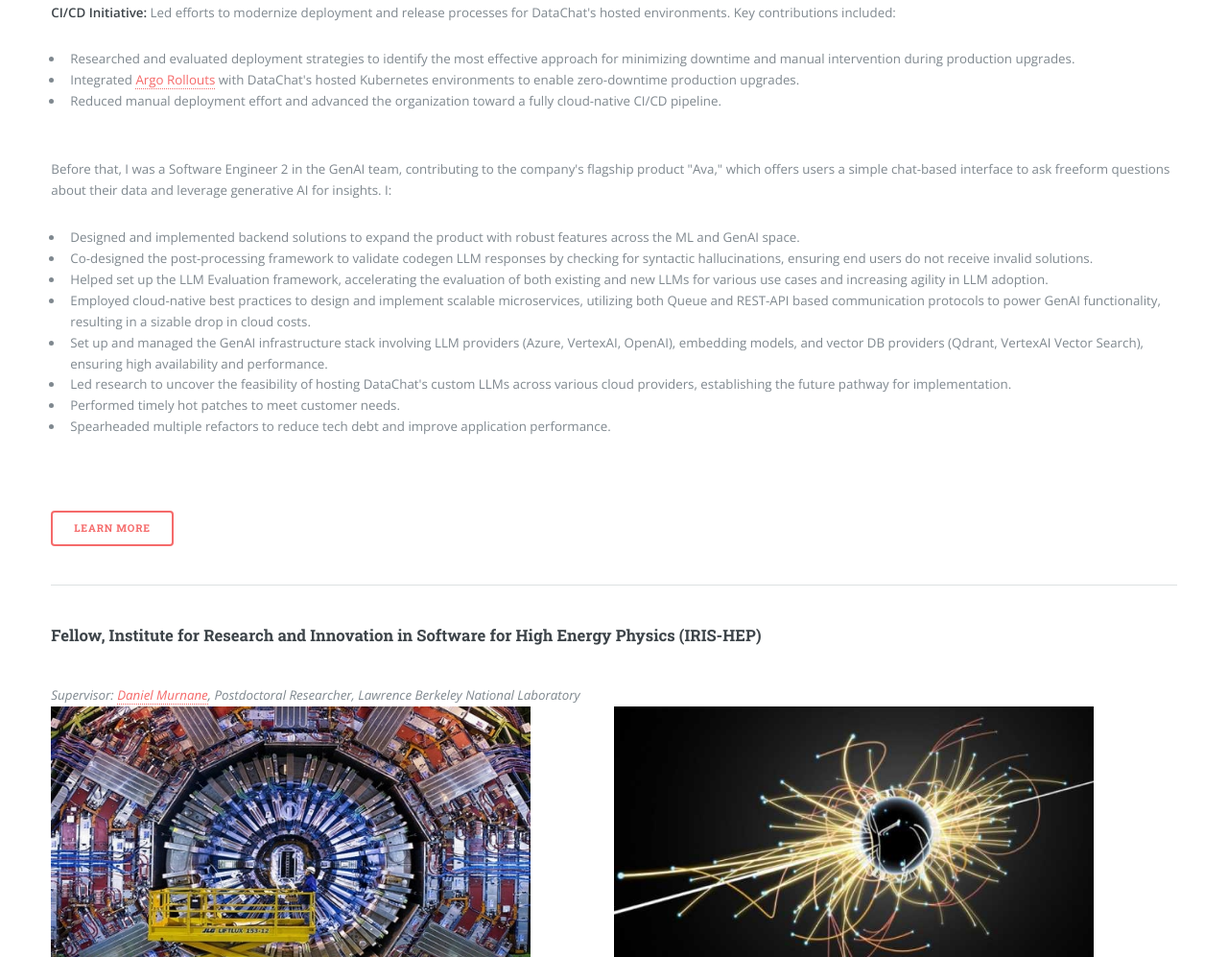
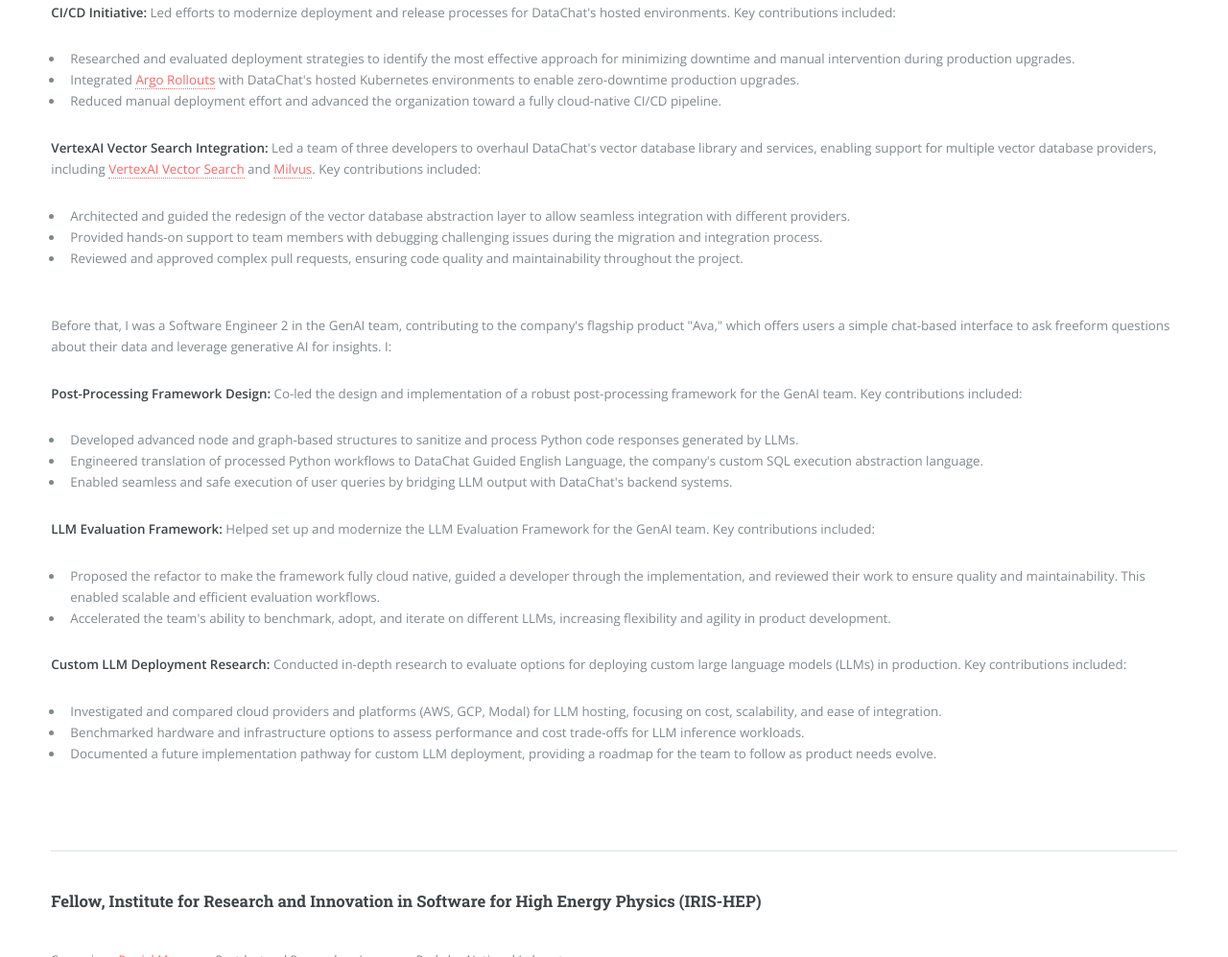
Before and after one commit to VarunSreenivasan16/VarunSreenivasan16.github.io, a plain HTML site: page vs/experience.html in a window 1280 px wide. Shown: the part 1955-2952 px from the top of the page at 96% size. Drawn offline with nearby package versions, Linux system fonts and the light colour scheme.

Commit message:
increase info

```diff
--- a/vs/experience.html
+++ b/vs/experience.html
@@ -109,26 +109,34 @@ margin:auto;
   <li>Integrated <a href="https://argoproj.github.io/rollouts/" target="_blank" rel="noopener noreferrer">Argo Rollouts</a> with DataChat's hosted Kubernetes environments to enable zero-downtime production upgrades.</li>
   <li>Reduced manual deployment effort and advanced the organization toward a fully cloud-native CI/CD pipeline.</li>
 </ul>
+<p><b>VertexAI Vector Search Integration:</b> Led a team of three developers to overhaul DataChat's vector database library and services, enabling support for multiple vector database providers, including <a href="https://cloud.google.com/vertex-ai/docs/vector-search/overview" target="_blank" rel="noopener noreferrer">VertexAI Vector Search</a> and <a href="https://milvus.io/" target="_blank" rel="noopener noreferrer">Milvus</a>. Key contributions included:</p>
+<ul>
+  <li>Architected and guided the redesign of the vector database abstraction layer to allow seamless integration with different providers.</li>
+  <li>Provided hands-on support to team members with debugging challenging issues during the migration and integration process.</li>
+  <li>Reviewed and approved complex pull requests, ensuring code quality and maintainability throughout the project.</li>
+</ul>
 <br />
+
+
 <p>Before that, I was a Software Engineer 2 in the GenAI team, contributing to the company's flagship product "Ava," which offers users a simple chat-based interface to ask freeform questions about their data and leverage generative AI for insights. I:</p>
+<p><b>Post-Processing Framework Design:</b> Co-led the design and implementation of a robust post-processing framework for the GenAI team. Key contributions included:</p>
 <ul>
-  <li>Designed and implemented backend solutions to expand the product with robust features across the ML and GenAI space.</li>
-  <li>Co-designed the post-processing framework to validate codegen LLM responses by checking for syntactic hallucinations, ensuring end users do not receive invalid solutions.</li>
-  <li>Helped set up the LLM Evaluation framework, accelerating the evaluation of both existing and new LLMs for various use cases and increasing agility in LLM adoption.</li>
-  <li>Employed cloud-native best practices to design and implement scalable microservices, utilizing both Queue and REST-API based communication protocols to power GenAI functionality, resulting in a sizable drop in cloud costs.</li>
-  <li>Set up and managed the GenAI infrastructure stack involving LLM providers (Azure, VertexAI, OpenAI), embedding models, and vector DB providers (Qdrant, VertexAI Vector Search), ensuring high availability and performance.</li>
-  <li>Led research to uncover the feasibility of hosting DataChat's custom LLMs across various cloud providers, establishing the future pathway for implementation.</li>
-  <li>Performed timely hot patches to meet customer needs.</li>
-  <li>Spearheaded multiple refactors to reduce tech debt and improve application performance.</li>
+  <li>Developed advanced node and graph-based structures to sanitize and process Python code responses generated by LLMs.</li>
+  <li>Engineered translation of processed Python workflows to DataChat Guided English Language, the company's custom SQL execution abstraction language.</li>
+  <li>Enabled seamless and safe execution of user queries by bridging LLM output with DataChat's backend systems.</li>
 </ul>
-
-</br>
-
-<p><b></b></p>
-
-<ul class="actions">
-											<li><a href="https://datachat.ai/" class="button big" target="_blank" rel="noopener noreferrer">Learn More</a></li>
-										</ul>
+<p><b>LLM Evaluation Framework:</b> Helped set up and modernize the LLM Evaluation Framework for the GenAI team. Key contributions included:</p>
+<ul>
+  <li>Proposed the refactor to make the framework fully cloud native, guided a developer through the implementation, and reviewed their work to ensure quality and maintainability. This enabled scalable and efficient evaluation workflows.</li>
+  <li>Accelerated the team's ability to benchmark, adopt, and iterate on different LLMs, increasing flexibility and agility in product development.</li>
+</ul>
+<p><b>Custom LLM Deployment Research:</b> Conducted in-depth research to evaluate options for deploying custom large language models (LLMs) in production. Key contributions included:</p>
+<ul>
+  <li>Investigated and compared cloud providers and platforms (AWS, GCP, Modal) for LLM hosting, focusing on cost, scalability, and ease of integration.</li>
+  <li>Benchmarked hardware and infrastructure options to assess performance and cost trade-offs for LLM inference workloads.</li>
+  <li>Documented a future implementation pathway for custom LLM deployment, providing a roadmap for the team to follow as product needs evolve.</li>
+</ul>
+<br />
 <hr class="major" />
 									<header class="major">
 										<h3>Fellow, Institute for Research and Innovation in Software for High Energy Physics (IRIS-HEP)</h3></br>															</header>
@@ -231,7 +239,6 @@ margin:auto;
 										</ul>
 									<hr class="major" />
 
-
 								</section>
 
 						</div>
```
